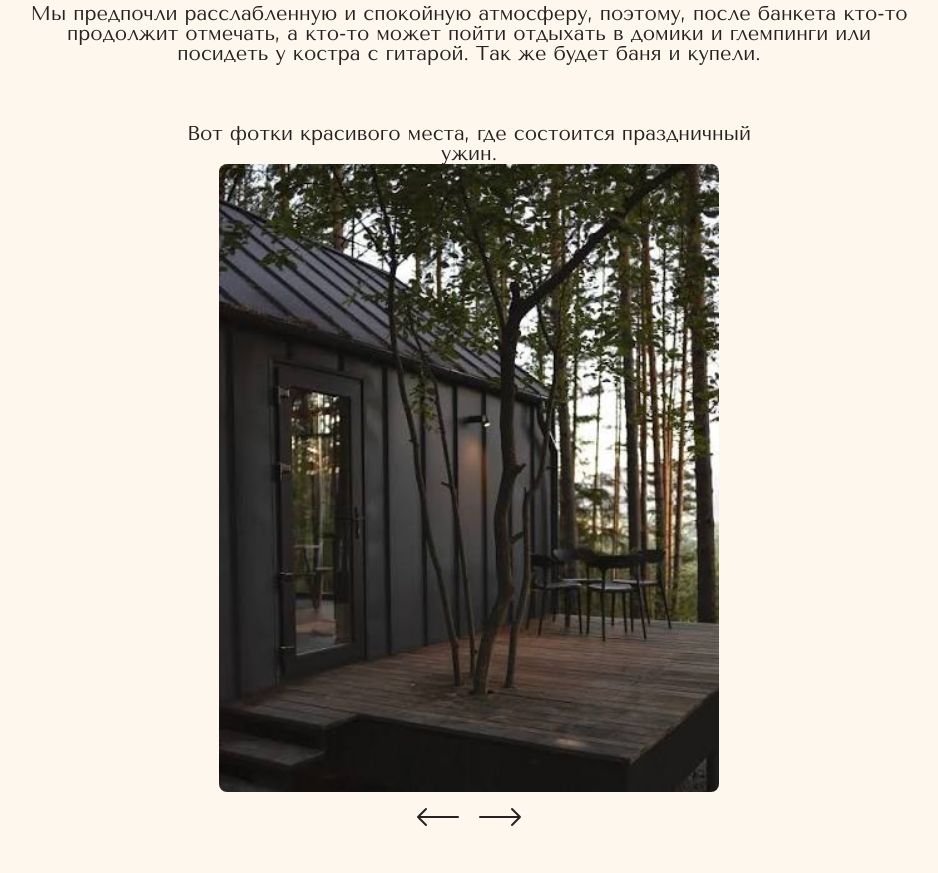
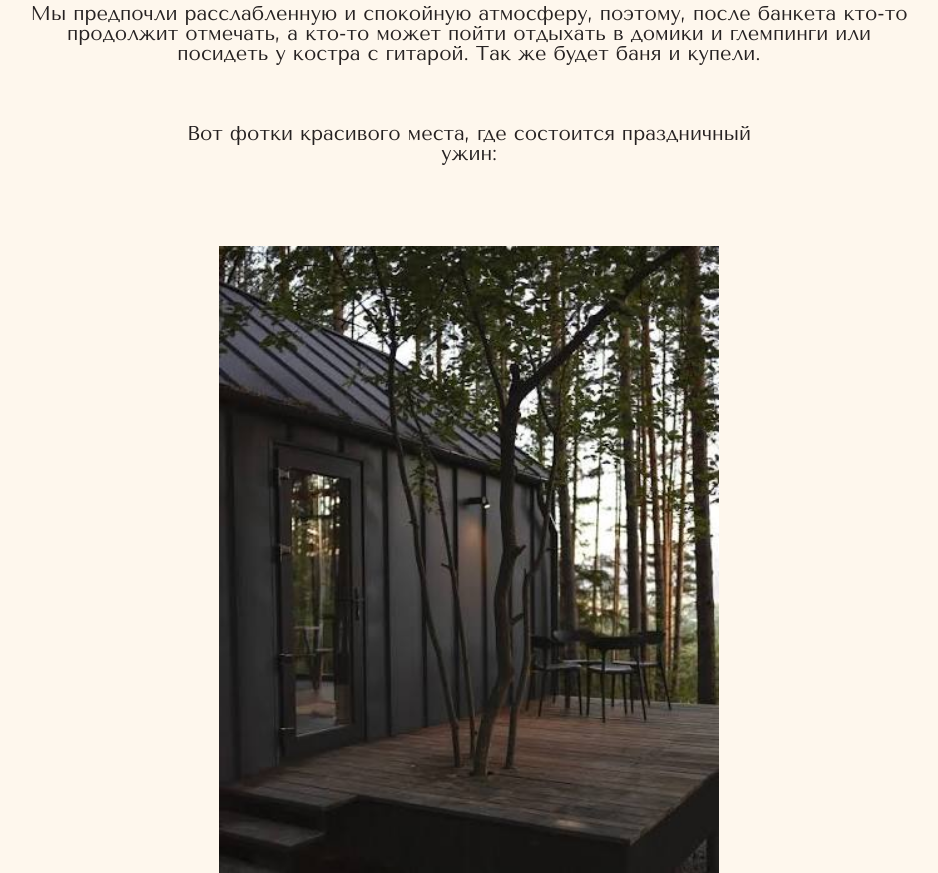
Before and after one commit to ArtObject111/am-in-love, a plain HTML site: page index.html in a window 1280 px wide. Shown: the part 3940-4813 px from the top of the page, without its empty margins (171-1109 px from the left). Drawn offline with nearby package versions, Linux system fonts and the light colour scheme; some packages are replaced by stand-ins of ours; a script that the page names is missing; a web font is replaced by a local one.

Commit message:
Fix: size slider

```diff
--- a/index.html
+++ b/index.html
@@ -145,7 +145,9 @@
 .sm-banquet-gallery { display: flex; flex-direction: column; align-items: center; padding: 60px 22px; }
 .sm-banquet-gallery .sm-text { max-width: 600px; }
 .sm-banquet-gallery__slider { max-width: 500px; width: 100%; }
-.sm-banquet-gallery__slider img { width: 100%; height: auto; border-radius: 8px; }
+.sm-banquet-gallery__slider .slick-slide { aspect-ratio: 853 / 1280; display: flex; align-items: center; justify-content: center; overflow: hidden; }
+.sm-banquet-gallery__slider a { display: flex; width: 100%; height: 100%; }
+.sm-banquet-gallery__slider img { width: 100%; height: 100%; object-fit: contain; border-radius: 8px; }
 .sm-banquet-gallery__arrows { display: flex; justify-content: center; gap: 20px; margin-top: 15px; }
 .sm-banquet-gallery__arrows .sm-arrow { width: 43px; height: 20px; cursor: pointer; }
 .sm-banquet-gallery__arrows .sm-arrow svg { width: 100%; height: 100%; }
@@ -1533,8 +1535,8 @@ body{ background-color:var(--cream); }
                     </div>
                     <div class="sm-mt-20 sm-text-center sm-text">Мы предпочли расслабленную и спокойную атмосферу, поэтому, после банкета кто-то продолжит отмечать, а кто-то может пойти отдыхать в домики и глемпинги или посидеть у костра с гитарой. Так же будет баня и купели.</div>
                     <div class="sm-banquet-gallery">
-                        <p class="sm-text">Вот фотки красивого места, где состоится праздничный ужин.</p>
-                        <div class="sm-banquet-gallery__slider" data-slick='{"slidesToShow":1,"infinite":true,"adaptiveHeight":true}'>
+                        <p class="sm-text">Вот фотки красивого места, где состоится праздничный ужин:</p>
+                        <div class="sm-mt-20 sm-banquet-gallery__slider" data-slick='{"slidesToShow":1,"infinite":true}'>
                             <a data-fancybox="banquet" href="img/blackPine/photo1.jpg">
                                 <img src="img/blackPine/photo1.jpg" alt="Black Pine 1">
                             </a>
```
